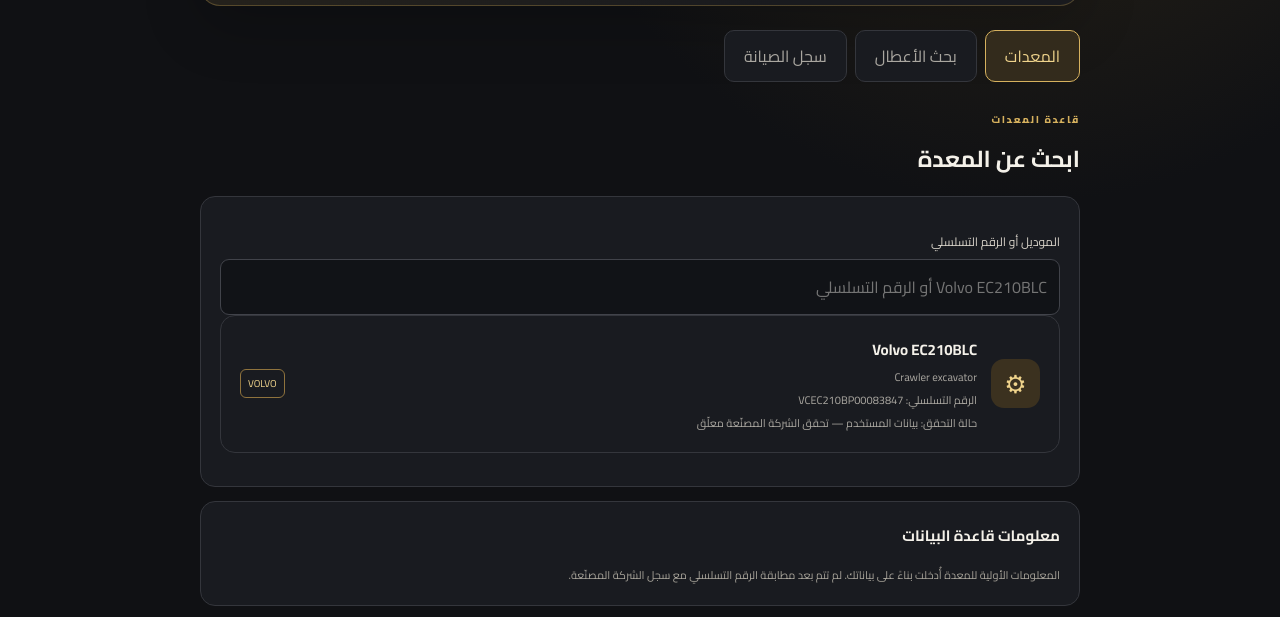
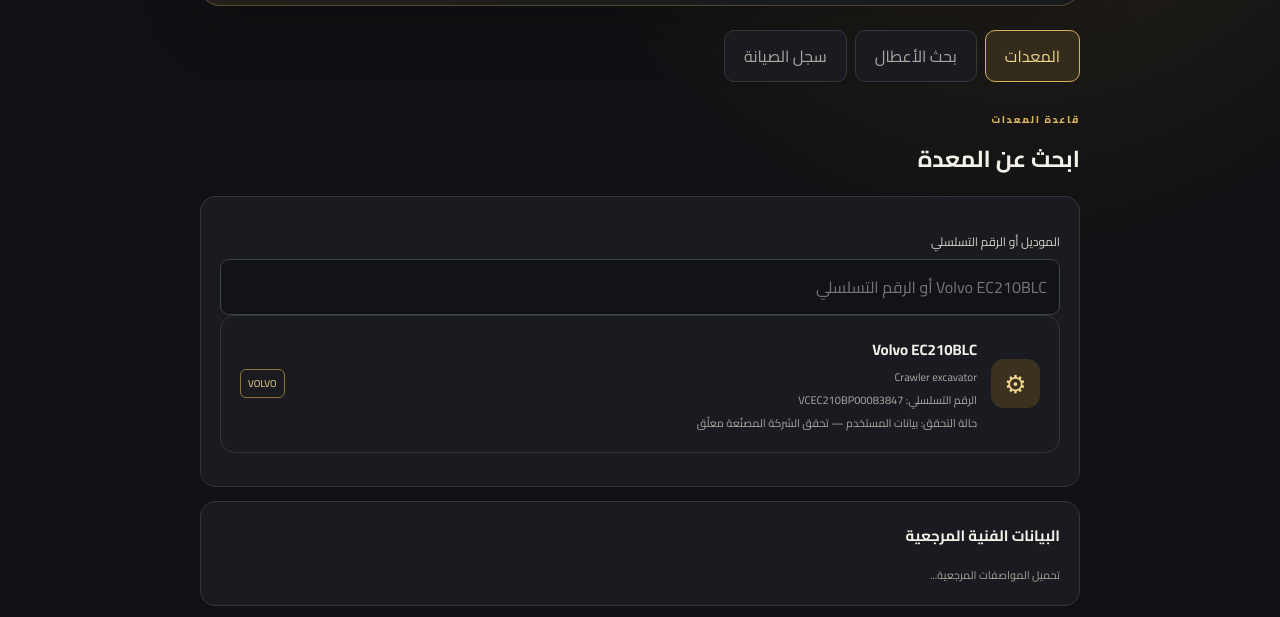
Before and after one commit to mustshar2017-debug/heavy-equipment-maintenance, a plain HTML site: page index.html in a window 1280 px wide. Shown: the part 325-942 px from the top of the page. Drawn offline with Linux system fonts and the light colour scheme.

Commit message:
Add technical reference panel

```diff
--- a/index.html
+++ b/index.html
@@ -13,6 +13,7 @@
 <section id="equipment" class="view active">
 <div class="section-head"><div><p class="eyebrow" data-ar="قاعدة المعدات" data-en="EQUIPMENT DATABASE">قاعدة المعدات</p><h2 data-ar="ابحث عن المعدة" data-en="Find equipment">ابحث عن المعدة</h2></div></div>
 <div class="panel"><label for="equipmentSearch" data-ar="الموديل أو الرقم التسلسلي" data-en="Model or serial number">الموديل أو الرقم التسلسلي</label><input id="equipmentSearch" placeholder="Volvo EC210BLC أو الرقم التسلسلي" autocomplete="off"><div id="equipmentList" class="equipment-list"><p class="hint">تحميل بيانات المعدات...</p></div></div>
+<div class="panel"><h3 data-ar="البيانات الفنية المرجعية" data-en="Technical reference data">البيانات الفنية المرجعية</h3><div id="technicalReference"><p class="hint">تحميل المواصفات المرجعية...</p></div></div>
 <div class="panel"><h3 data-ar="معلومات قاعدة البيانات" data-en="Database information">معلومات قاعدة البيانات</h3><p class="hint" data-ar="المعلومات الأولية للمعدة أُدخلت بناءً على بياناتك. لم تتم بعد مطابقة الرقم التسلسلي مع سجل الشركة المصنّعة." data-en="The initial machine details were entered from your information. The serial number has not yet been verified against the manufacturer's records.">المعلومات الأولية للمعدة أُدخلت بناءً على بياناتك. لم تتم بعد مطابقة الرقم التسلسلي مع سجل الشركة المصنّعة.</p></div>
 </section>
 <section id="faults" class="view"><div class="section-head"><div><p class="eyebrow" data-ar="التشخيص الفني" data-en="TECHNICAL DIAGNOSTICS">التشخيص الفني</p><h2 data-ar="البحث عن كود عطل" data-en="Search fault code">البحث عن كود عطل</h2></div></div>
```
